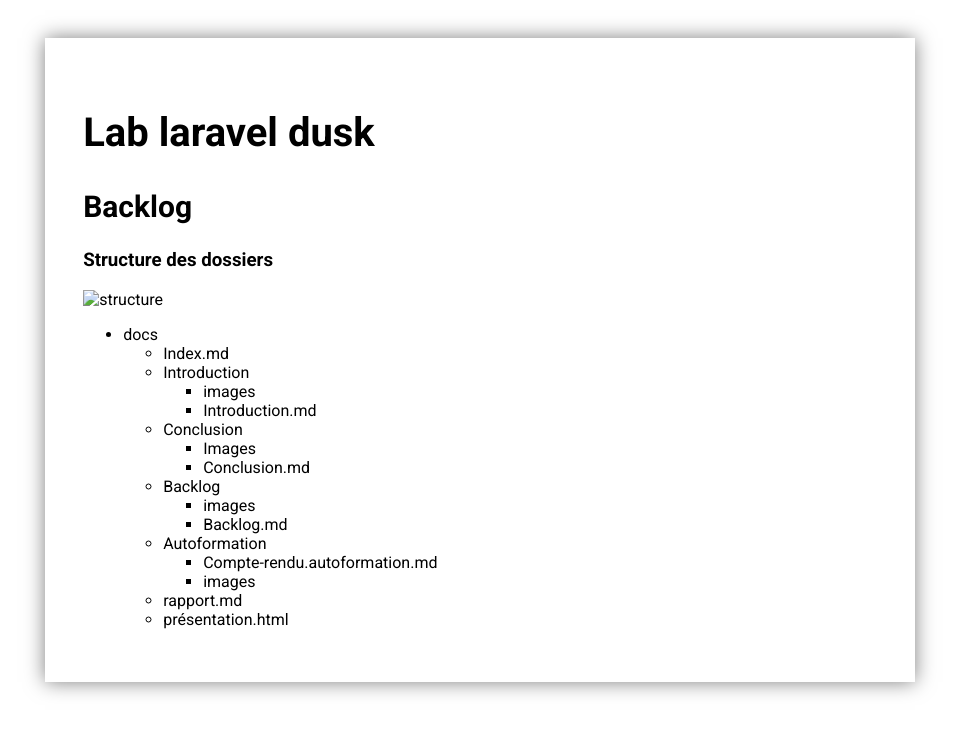
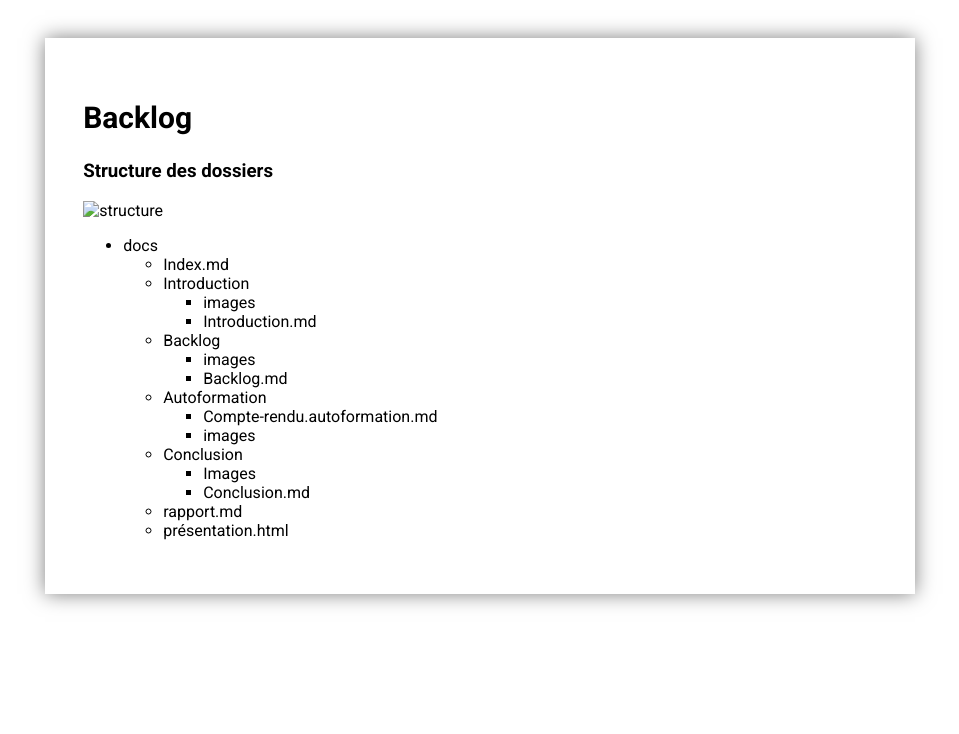
Before and after one commit to labs-web/lab-selenium, a Jekyll site: the page built from docs/backlog/backlog.md, in a window 1280 px wide. Shown: the top 734 px of the page, without its empty margins (160-1119 px from the left). Built offline with Jekyll 4.4.1, drawn with Linux system fonts in a browser that asks for light colours.

Commit message:
lab-laravel-dusk

```diff
--- a/docs/_layouts/default.html
+++ b/docs/_layouts/default.html
@@ -12,7 +12,6 @@
         <div id="page-wrapper" class="page-wrapper">
             <div class="book">
                 <article size="A4">
-                    <h1>Lab laravel dusk</h1>
                     {{ content }}
                 </article>
             </div>
--- a/docs/backlog/backlog.md
+++ b/docs/backlog/backlog.md
@@ -19,15 +19,15 @@
   - Introduction
     - images
     - Introduction.md
-  - Conclusion
-    - Images
-    - Conclusion.md
   - Backlog
     - images
     - Backlog.md
   - Autoformation
     - Compte-rendu.autoformation.md
     - images
+  - Conclusion
+    - Images
+    - Conclusion.md
   -  rapport.md
   -  présentation.html
 
```
